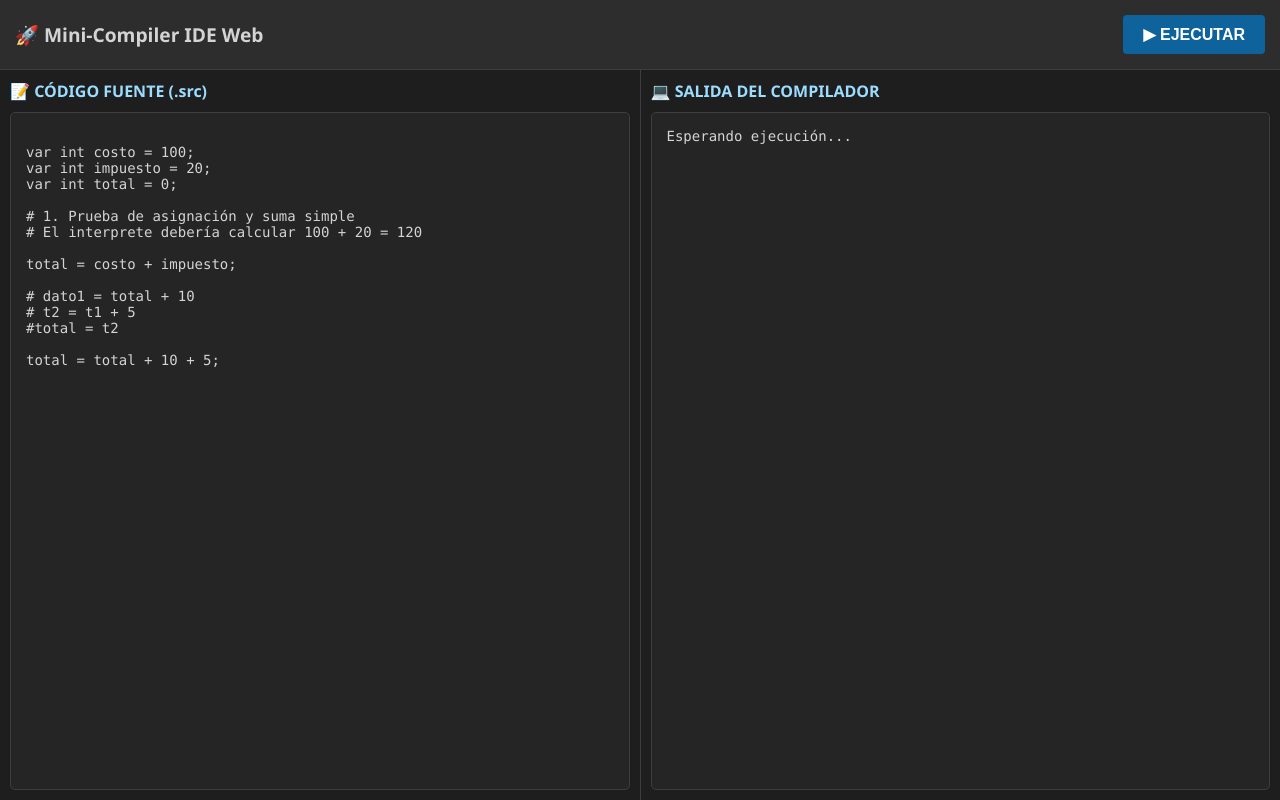
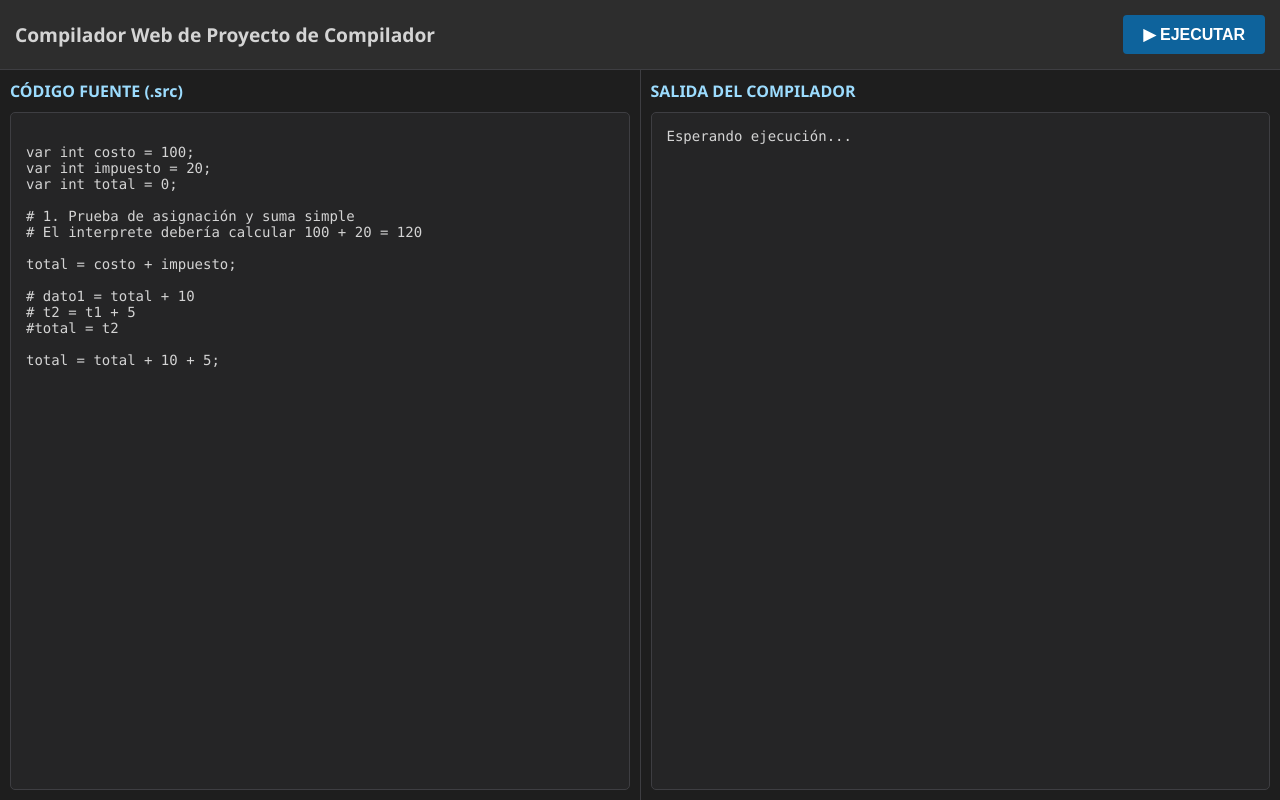
Before and after one commit to NOEL318/compilador, a Flask app: page / in a window 1280 px wide. Run offline with Flask 3, Linux system fonts and the light colour scheme.

Commit message:
Window title update

```diff
--- a/templates/index.html
+++ b/templates/index.html
@@ -3,7 +3,7 @@
   <head>
     <meta charset="UTF-8" />
     <meta name="viewport" content="width=device-width, initial-scale=1.0" />
-    <title>Mini-Compiler Web | Noel</title>
+    <title>Compilador Web de Proyecto de Compilador</title>
     <style>
       :root {
         --bg-color: #1e1e1e;
@@ -120,13 +120,13 @@
   </head>
   <body>
     <header>
-      <h1>🚀 Mini-Compiler IDE Web</h1>
+      <h1>Compilador Web de Proyecto de Compilador</h1>
       <button onclick="compileCode()">▶ EJECUTAR</button>
     </header>
 
     <div class="container">
       <div class="panel">
-        <div class="label">📝 CÓDIGO FUENTE (.src)</div>
+        <div class="label">CÓDIGO FUENTE (.src)</div>
         <textarea
           id="sourceCode"
           spellcheck="false"
@@ -150,7 +150,7 @@ total = total + 10 + 5;
         </textarea>
       </div>
       <div class="panel">
-        <div class="label">💻 SALIDA DEL COMPILADOR</div>
+        <div class="label">SALIDA DEL COMPILADOR</div>
         <div id="output">Esperando ejecución...</div>
       </div>
     </div>
@@ -170,8 +170,6 @@ total = total + 10 + 5;
           });
 
           const data = await response.json();
-
-          // Formatear colores (similar a tu UI de Python)
           const formattedText = formatOutput(data.output);
           outputDiv.innerHTML = formattedText;
         } catch (error) {
```
